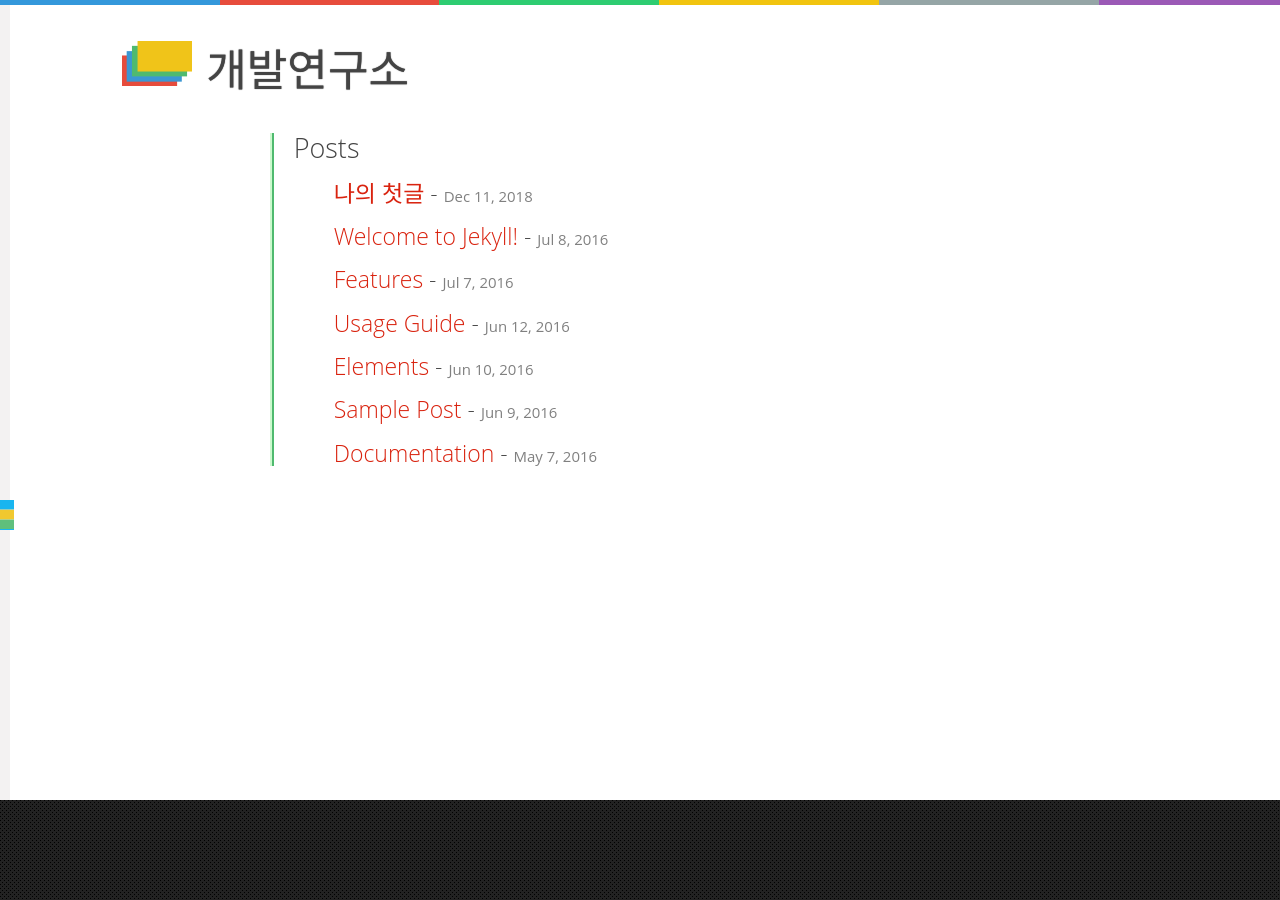
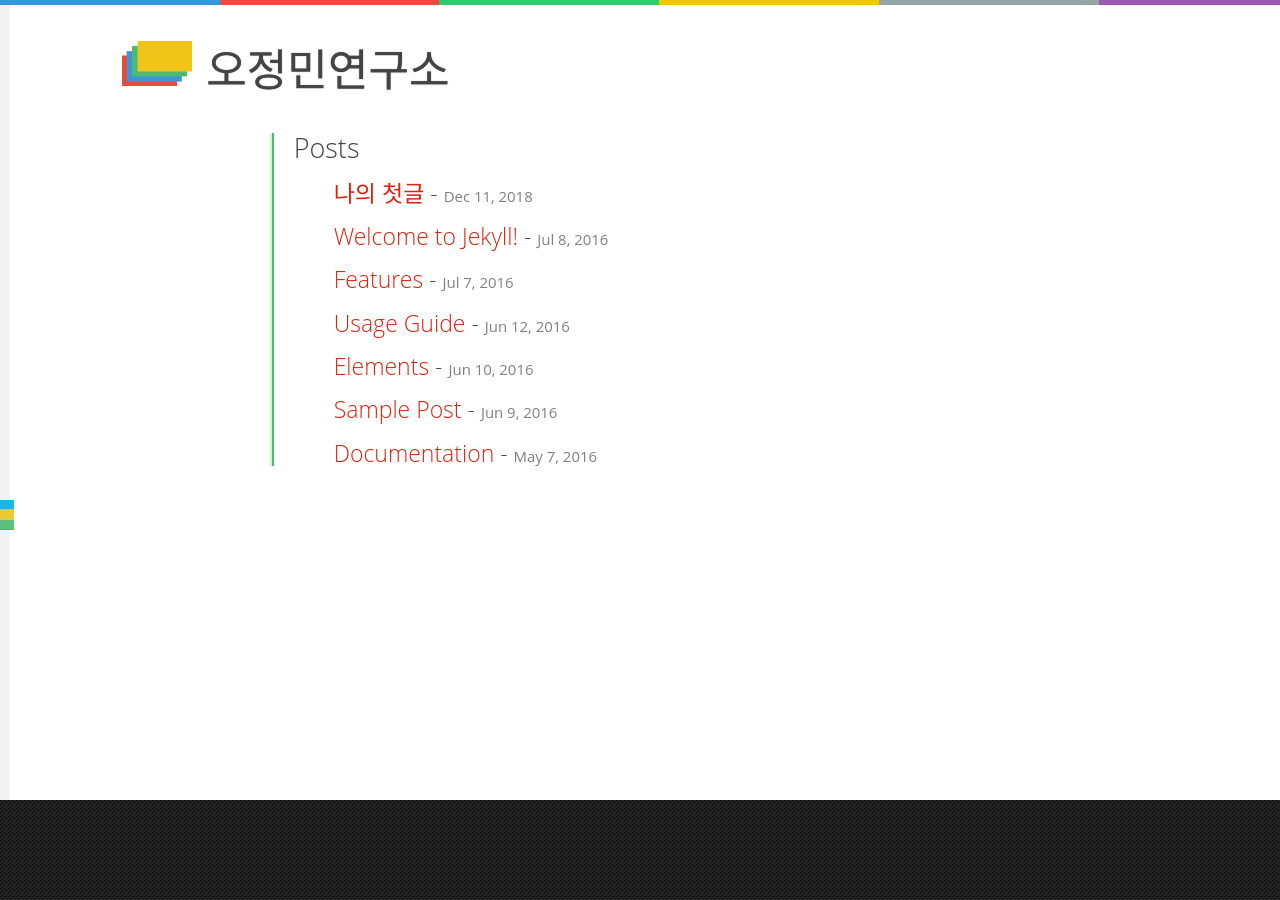
Before and after one commit to sharu725/gatok, a Jekyll site: the page built from index.html, in a window 1280 px wide. Built offline with Jekyll 4.4.1, drawn with Linux system fonts in a browser that asks for light colours.

Commit message:
_config.yml modified

```diff
--- a/_config.yml
+++ b/_config.yml
@@ -6,7 +6,7 @@
 # 'jekyll serve'. If you change this file, please restart the server process.
 
 # Site settings
-title: 개발연구소
+title: 오정민연구소
 email: bdkk0209@hotmail.com
 description: > # this means to ignore newlines until "baseurl:"
   Gatok is a minimal jekyll theme with a 3d menu bar.
```
